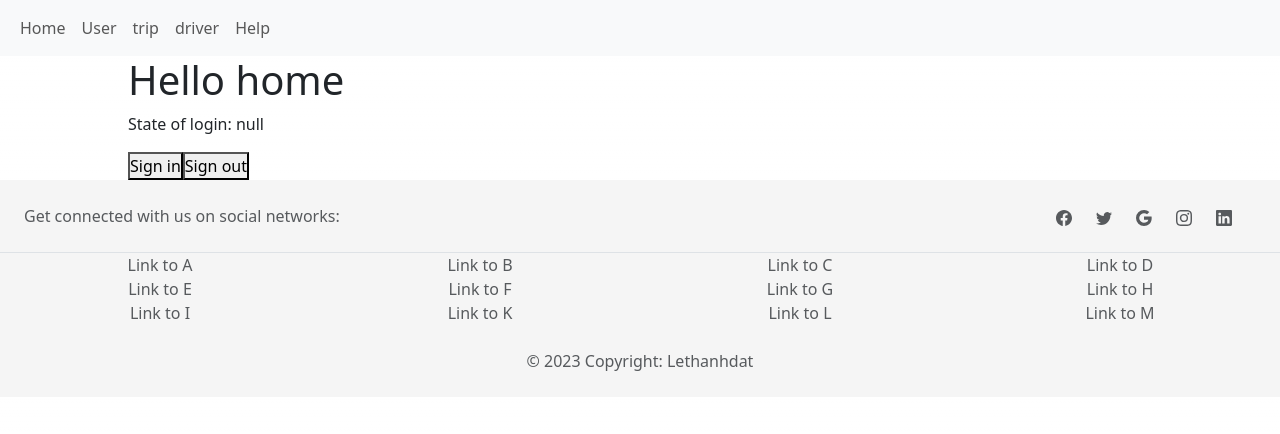
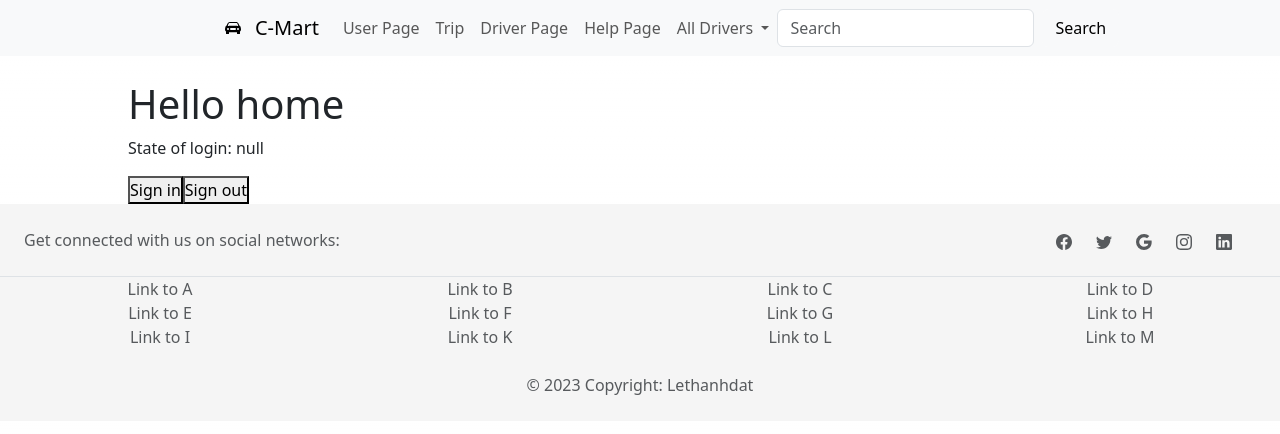
Before and after one commit to dreemurgithub/next_auth_rideshare_fe, a Next.js app: page / in a window 1280 px wide. Shown: the top 434 px of the page. Built offline with nearby package versions, Linux system fonts and the light colour scheme; no server answers.

Commit message:
update navbar state background color on mobile

```diff
--- a/src/components/layout.tsx
+++ b/src/components/layout.tsx
@@ -3,6 +3,7 @@ import Navbar from "@/components/navbar";
 export default function Layout({children}:any){
     return <>
         <Navbar />
+        <div style={ {height:'5em'} }></div>
         {children}
         <Footer />
     </>
--- a/src/components/navbar.tsx
+++ b/src/components/navbar.tsx
@@ -1,17 +1,87 @@
 import Link from 'next/link'
-export default function Navbar(){
+import {useEffect, useState} from "react";
+
+export default function Navbar() {
+    const [state,setState] = useState({
+        bs_theme:'dark',
+        classN: 'bg-dark',
+        height:'0vh'
+    })
+    useEffect(()=>{
+        if(window.screen.width<993) setState({
+            bs_theme:'',
+            classN: '',
+            height:'0vh'
+        })
+    },[])
+
     return <>
-        <nav id={'navbar'} className={'navbar navbar-expand-lg bg-body-tertiary '}>
-            <div className={'container-fluid '}>
+        <nav id={'navbar'} className={`navbar navbar-expand-lg bg-body-tertiary ${state.bs_theme}`} data-bs-theme={state.bs_theme}>
+            <div>
+                <div className={'container-fluid '}>
+                    <button className="navbar-toggler" type="button" data-bs-toggle="collapse"
+                            data-bs-target="#navbar-nav" data-bs-theme={state.bs_theme} onClick={ ()=> {
+                        if(state.bs_theme!=='dark') setState({
+                            bs_theme:'dark',
+                            classN: 'bg-dark',
+                            height:'80vh'
+                        })
+                        if(state.bs_theme!=='') setState({
+                            bs_theme:'',
+                            classN: '',
+                            height:'0vh'
+                        })
+                    } }
+                            aria-controls="navbar-nav" aria-expanded="false" aria-label="Toggle navigation">
+                        <span className="navbar-toggler-icon"></span>
+                    </button>
 
-                <ul className={'navbar-nav'}>
-                    <li className={'nav-item'}><Link className={'nav-link'} href={'/'}>Home</Link></li>
-                    <li className={'nav-item'}><Link className={'nav-link'} href={'/user'}>User</Link></li>
-                    <li className={'nav-item'}><Link className={'nav-link'} href={'/trip'}>trip</Link></li>
-                    <li className={'nav-item'}><Link className={'nav-link'} href={'/driver'}>driver</Link></li>
-                    <li className={'nav-item'}><Link className={'nav-link'} href={'/help'}>Help</Link></li>
-                </ul>
+                    <Nav_collapse/>
+                    <div style={ { height: state.height} }></div>
+                </div>
             </div>
         </nav>
     </>
 }
+
+function Nav_collapse() {
+    return <>
+        <div className={'collapse navbar-collapse'} id="navbar-nav">
+            <Link className={'navbar-brand nav-link'} href={'/'}>
+                <svg xmlns="http://www.w3.org/2000/svg" width="50" height="50" fill="currentColor"
+                     className="bi bi-car-front-fill " viewBox="0 0 50 50" style={ { marginBottom:'-1.5em',marginRight:'-1em' } }>
+                    <path
+                        d="M2.52 3.515A2.5 2.5 0 0 1 4.82 2h6.362c1 0 1.904.596 2.298 1.515l.792 1.848c.075.175.21.319.38.404.5.25.855.715.965 1.262l.335 1.679c.033.161.049.325.049.49v.413c0 .814-.39 1.543-1 1.997V13.5a.5.5 0 0 1-.5.5h-2a.5.5 0 0 1-.5-.5v-1.338c-1.292.048-2.745.088-4 .088s-2.708-.04-4-.088V13.5a.5.5 0 0 1-.5.5h-2a.5.5 0 0 1-.5-.5v-1.892c-.61-.454-1-1.183-1-1.997v-.413a2.5 2.5 0 0 1 .049-.49l.335-1.68c.11-.546.465-1.012.964-1.261a.807.807 0 0 0 .381-.404l.792-1.848ZM3 10a1 1 0 1 0 0-2 1 1 0 0 0 0 2Zm10 0a1 1 0 1 0 0-2 1 1 0 0 0 0 2ZM6 8a1 1 0 0 0 0 2h4a1 1 0 1 0 0-2H6ZM2.906 5.189a.51.51 0 0 0 .497.731c.91-.073 3.35-.17 4.597-.17 1.247 0 3.688.097 4.597.17a.51.51 0 0 0 .497-.731l-.956-1.913A.5.5 0 0 0 11.691 3H4.309a.5.5 0 0 0-.447.276L2.906 5.19Z"/>
+                </svg>C-Mart</Link>
+            <ul className="navbar-nav me-auto mb-2 mb-lg-0">
+                <li className={'nav-item'}><Link className={'nav-link'} href={'/user'}>User Page</Link></li>
+                <li className={'nav-item'}><Link className={'nav-link'} href={'/trip'}>Trip</Link></li>
+                <li className={'nav-item'}><Link className={'nav-link'} href={'/driver'}>Driver Page</Link></li>
+                <li className={'nav-item'}><Link className={'nav-link'} href={'/help'}>Help Page</Link></li>
+                <div className="dropdown">
+                    <Link href={'#'} className="dropdown-toggle nav-link" role="button"
+                          data-bs-toggle="dropdown" aria-expanded="false">
+                        All Drivers </Link>
+                    <ul className="dropdown-menu" style={{marginLeft: '1em'}}>
+                        <li className={'nav-item'}><Link className="dropdown-item" href="/driver/lethanhdat1993">Driver
+                            lethanhdat1993</Link></li>
+                        <li className={'nav-item'}><Link className="dropdown-item" href="/driver/lethanhdat1994">Driver
+                            lethanhdat1994</Link></li>
+                        <li className={'nav-item'}><Link className="dropdown-item" href="/driver/lethanhdat1995">Driver
+                            lethanhdat1995</Link></li>
+                        <li className={'nav-item'}><Link className="dropdown-item" href="/driver/lethanhdat1996">Driver
+                            lethanhdat1996</Link></li>
+                        <li className={'nav-item'}><Link className="dropdown-item" href="/driver/lethanhdat1997">Driver
+                            lethanhdat1997</Link></li>
+                    </ul>
+                </div>
+            </ul>
+            <div className="d-flex" role="search">
+                <input className="form-control me-2" type="search" placeholder="Search"
+                       aria-label="Search"/>
+                <button className="btn btn btn-light">Search</button>
+            </div>
+
+        </div>
+    </>
+}
--- a/src/styles/globals.css
+++ b/src/styles/globals.css
@@ -1,5 +1,5 @@
 :root {
-  --max-width: 1100px;
+  /*--max-width: 1100px;*/
   --border-radius: 12px;
   --font-mono: ui-monospace, Menlo, Monaco, 'Cascadia Mono', 'Segoe UI Mono',
     'Roboto Mono', 'Oxygen Mono', 'Ubuntu Monospace', 'Source Code Pro',
@@ -68,11 +68,42 @@ a {
   text-decoration: none;
 }
 
+/*custom design*/
 
+#footer {
+  background-color: whitesmoke;
+  /*text-align: center;*/
+}
+#navbar {
+  position: fixed;
+  top:0;
+  z-index: 100;
 
-#footer ,#navbar {
-  background-color: whitesmoke;
 }
+@media (width>991px){
+  #navbar {
+    display: flex;
+    justify-content: center;
+    width: 105vw;
+  }
+  #navbarNav {
+    display: grid;
+    grid-template-columns: 1fr 1fr 1fr;
+  }
+
+}
+@media (width<991px){
+  #navbar {
+    /*width: 25em;*/
+    /*padding-bottom: 60vh;*/
+
+  }
+  #navbar>div {
+    margin-left: 1em;
+
+  }
+}
+
 #wrapper {
   margin: 0 auto;
   width: 80vw;
```
